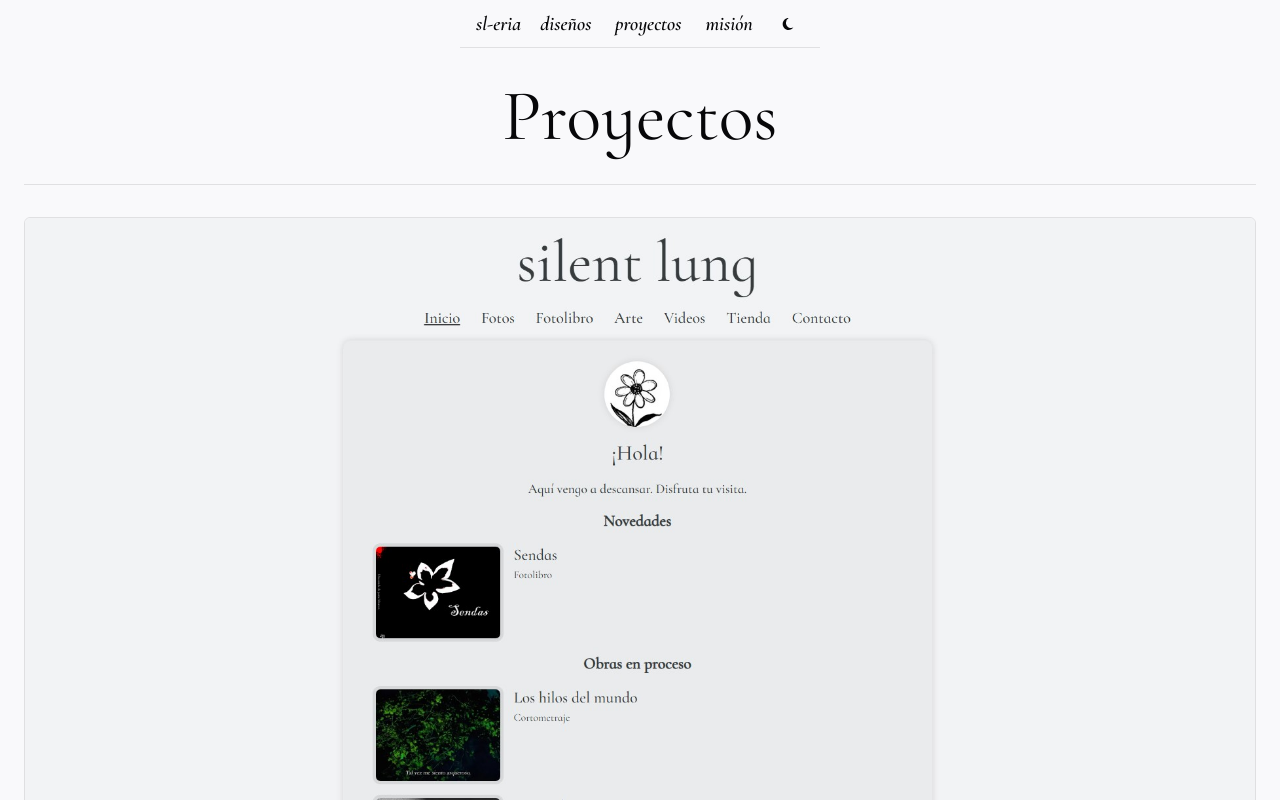
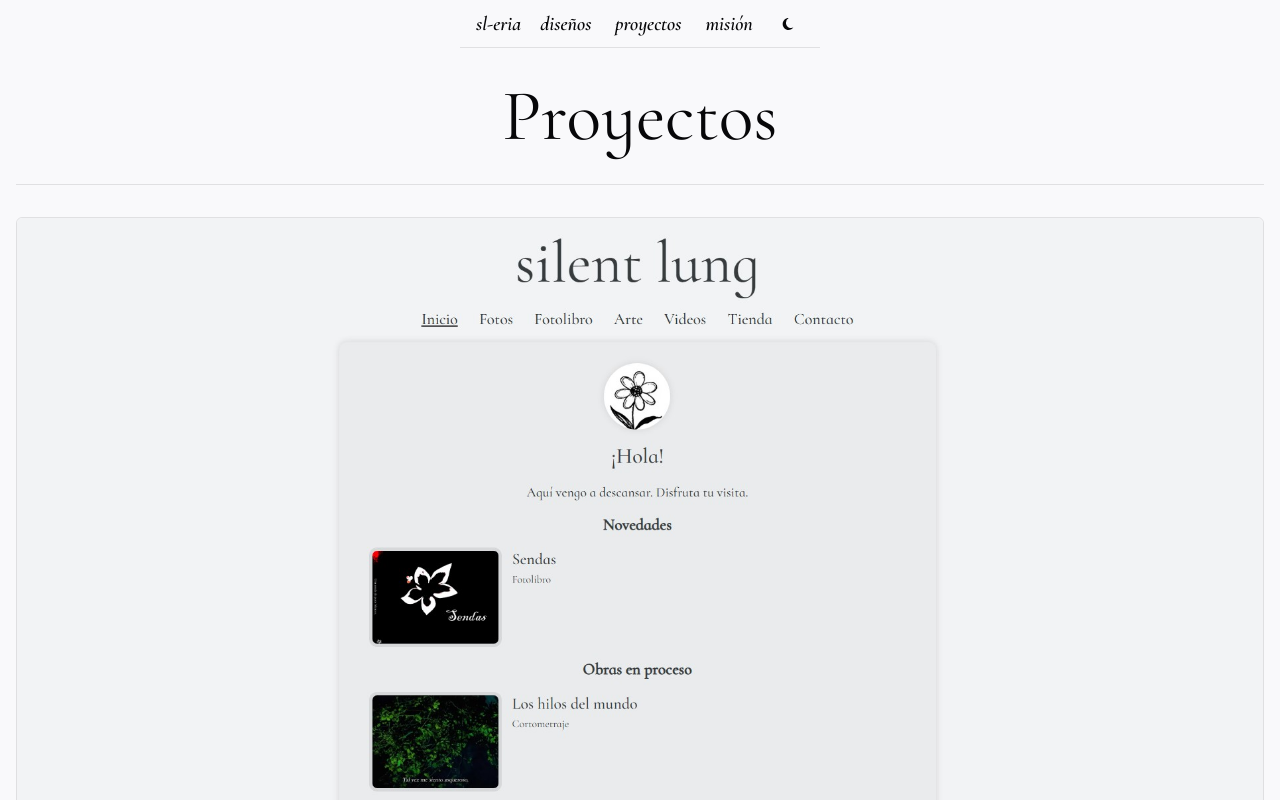
Before and after one commit to Lvnge/sl-eria, a React (Vite) app: page /proyectos in a window 1280 px wide. Shown: the top 800 px of the page. Built offline with nearby package versions, Linux system fonts and the light colour scheme.

Commit message:
Test paddingx

```diff
--- a/src/index.css
+++ b/src/index.css
@@ -49,7 +49,7 @@
     @apply flex border-b-1 border-(--text)/10 dark:border-(--d-text)/20 w-full px-4 transition-colors duration-300;
   }
   .parent-container {
-    @apply flex flex-col w-full items-center m-auto px-6 overflow-hidden;
+    @apply flex flex-col w-full items-center m-auto px-4 overflow-hidden;
   }
   .navbar {
     @apply fixed flex max-w-90 w-full h-12 px-4 border-b-1 border-(--text)/10 dark:border-(--d-text)/20 justify-between items-center text-xl font-semibold bg-(--background) dark:bg-(--d-background) z-10 transition-colors duration-300;
```
